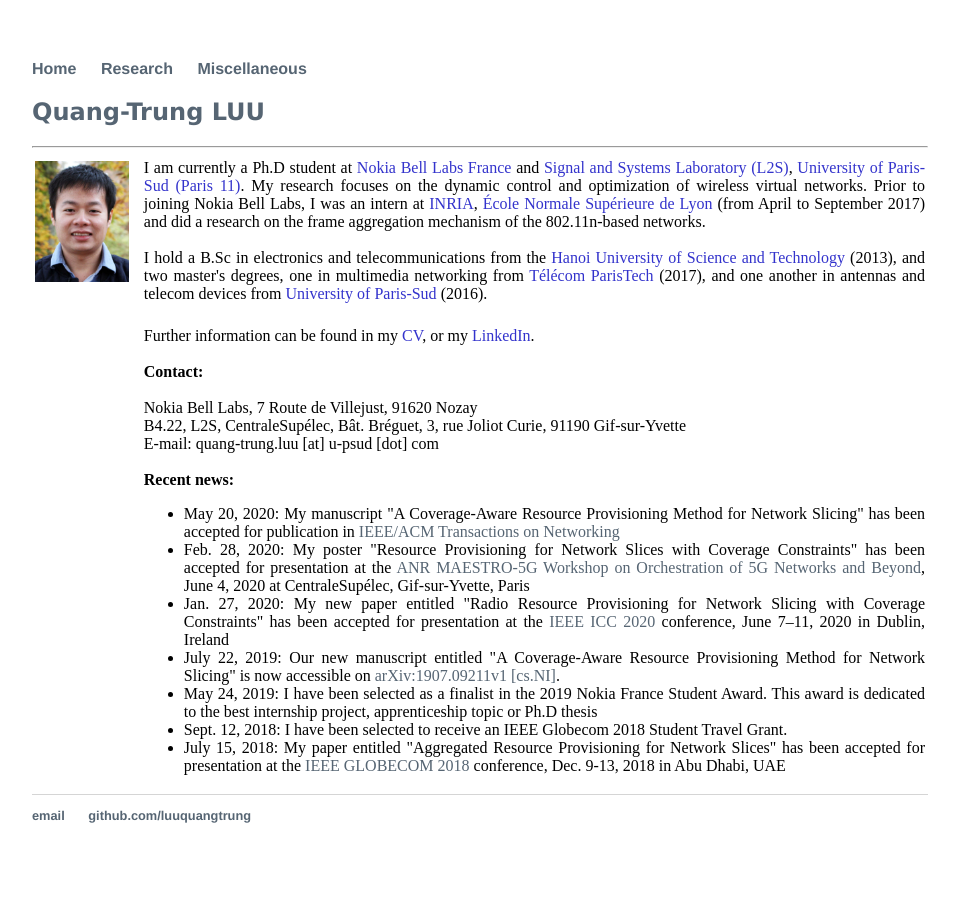
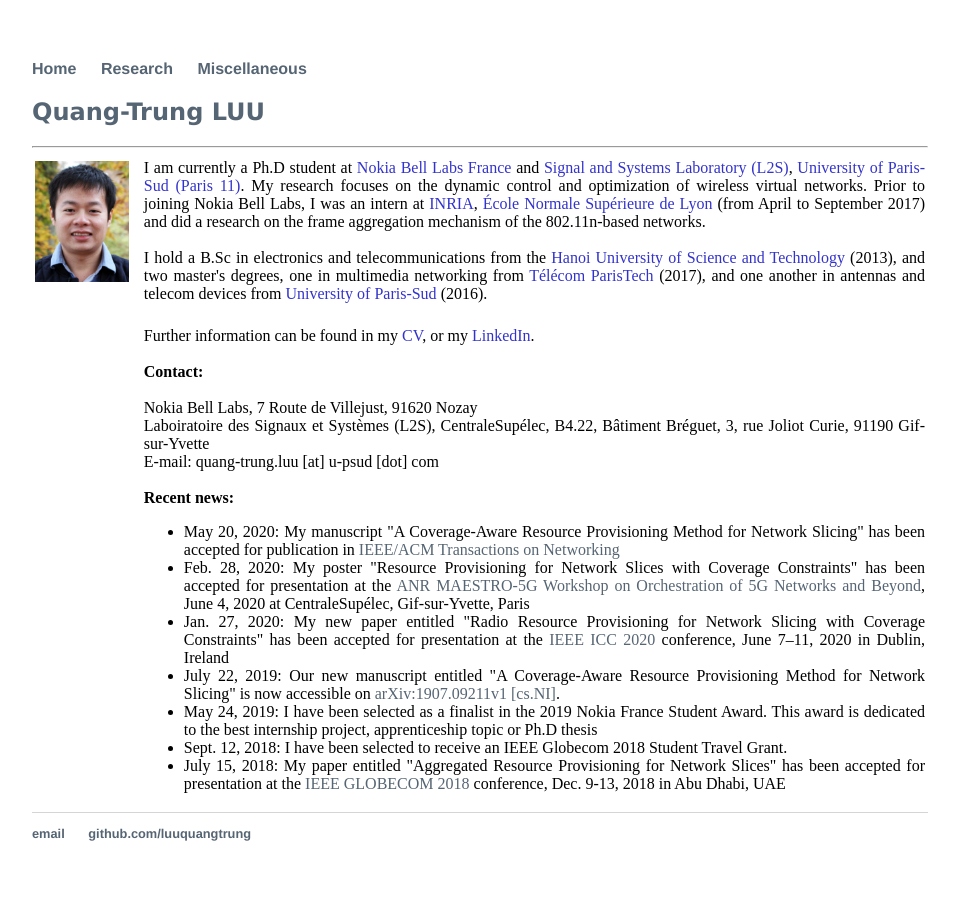
Before and after one commit to luuquangtrung/luuquangtrung.github.io_v1, a Jekyll site: the page built from index.html, in a window 1280 px wide. Shown: the whole page, without its empty margins (160-1119 px from the left). Built offline with Jekyll 4.4.1, drawn with Linux system fonts in a browser that asks for light colours.

Commit message:
update main page

```diff
--- a/index.html
+++ b/index.html
@@ -50,7 +50,7 @@ title: Quang-Trung Luu
 			<div>&nbsp;</div>
 			Nokia Bell Labs, 7 Route de Villejust, 91620 Nozay
 			<div>
-			B4.22, L2S, CentraleSupélec, Bât. Bréguet, 3, rue Joliot Curie, 91190 Gif-sur-Yvette
+			Laboiratoire des Signaux et Systèmes (L2S), CentraleSupélec, B4.22, Bâtiment Bréguet, 3, rue Joliot Curie, 91190 Gif-sur-Yvette
 			<div>
 			E-mail: quang-trung.luu [at] u-psud [dot] com
 			<div>
```
